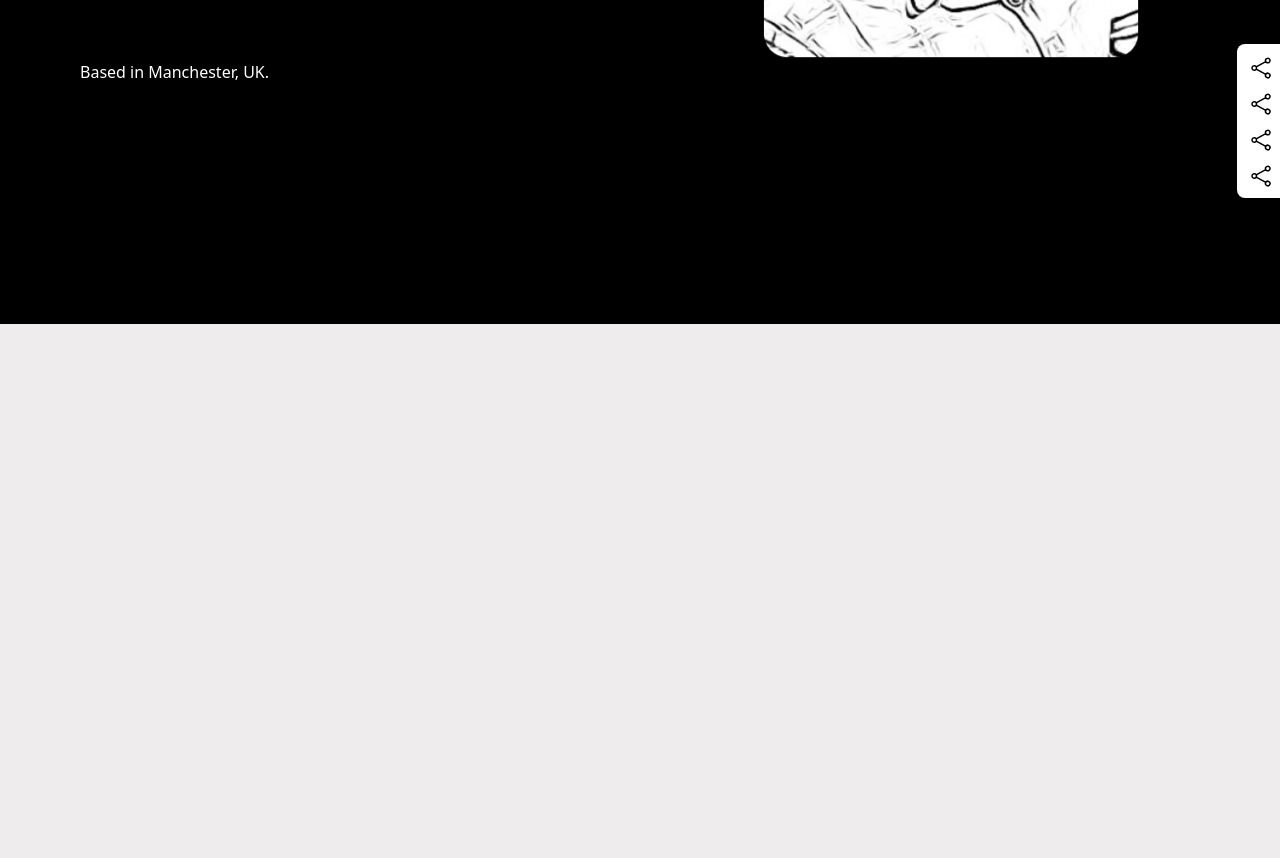
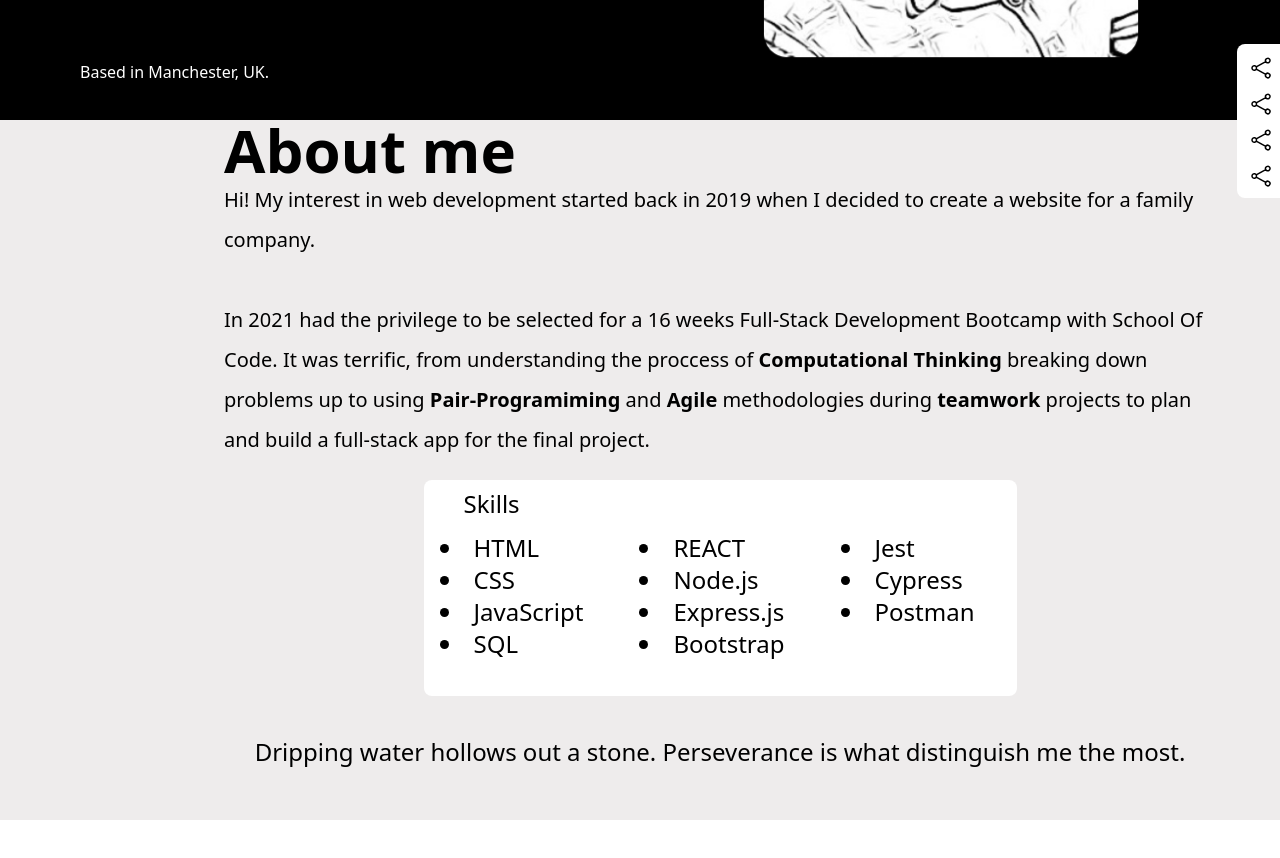
Before and after one commit to tcisse/porfolio-nextailwind, a Next.js app: page / in a window 1280 px wide. Shown: the part 580-1438 px from the top of the page. After the commit the page ends 1400 px from the top, so only its background shows below. Built offline with nearby package versions, Linux system fonts and the light colour scheme.

Commit message:
- section 2 finish - modify max width an height

```diff
--- a/pages/index.js
+++ b/pages/index.js
@@ -6,7 +6,7 @@ import profil from "../public/profil.png";
 export default function Home() {
   return (
     <>
-      <div className="lg:w-[1440px] lg:h-[904px] bg-black">
+      <div className="lg:w-[1440px] lg:h-[700px] bg-black">
         <div>
           <div className="w-[1440px] h-16 bg-[#12B8FFEB] flex items-center justify-center">
             <ul className="flex justify-center space-x-6">
@@ -116,9 +116,55 @@ export default function Home() {
           </div>
         </div>
       </div>
-      <div className="lg:w-[1440px] lg:h-[904px] bg-[#EEECEC]">
-        <h1></h1>
-        <p></p>
+      <div className="lg:w-[1440px] lg:h-[700px] bg-[#EEECEC]">
+        <div className="">
+          <h1 className="font-bold text-6xl ml-56">About me</h1>
+        </div>
+        <div className="mx-56 text-xl leading-10">
+          <p>
+            Hi! My interest in web development started back in 2019 when I
+            decided to create a website for a family company.
+          </p>
+          <p className="mt-10">
+            In 2021 had the privilege to be selected for a 16 weeks Full-Stack
+            Development Bootcamp with School Of Code. It was terrific, from
+            understanding the proccess of{" "}
+            <span className="font-bold">Computational Thinking</span> breaking
+            down problems up to using{" "}
+            <span className="font-bold">Pair-Programiming</span> and{" "}
+            <span className="font-bold">Agile</span> methodologies during{" "}
+            <span className="font-bold">teamwork</span> projects to plan and
+            build a full-stack app for the final project.
+          </p>
+        </div>
+        <div className="flex justify-center mt-5">
+          <div className=" bg-white w-[593px] h-[216px] rounded-lg">
+            <h1 className="ml-10 text-2xl mt-2">Skills</h1>
+            <div className="flex space-x-14 ml-4 text-2xl mt-3">
+              <div>
+                <li>HTML</li>
+                <li>CSS</li>
+                <li>JavaScript</li>
+                <li>SQL</li>
+              </div>
+              <div>
+                <li>REACT</li>
+                <li>Node.js</li>
+                <li>Express.js</li>
+                <li>Bootstrap</li>
+              </div>
+              <div>
+                <li>Jest</li>
+                <li>Cypress</li>
+                <li>Postman</li>
+              </div>
+            </div>
+          </div>
+        </div>
+        <p className="flex justify-center text-2xl mt-10">
+          Dripping water hollows out a stone. Perseverance is what distinguish
+          me the most.
+        </p>
       </div>
     </>
   );
```
